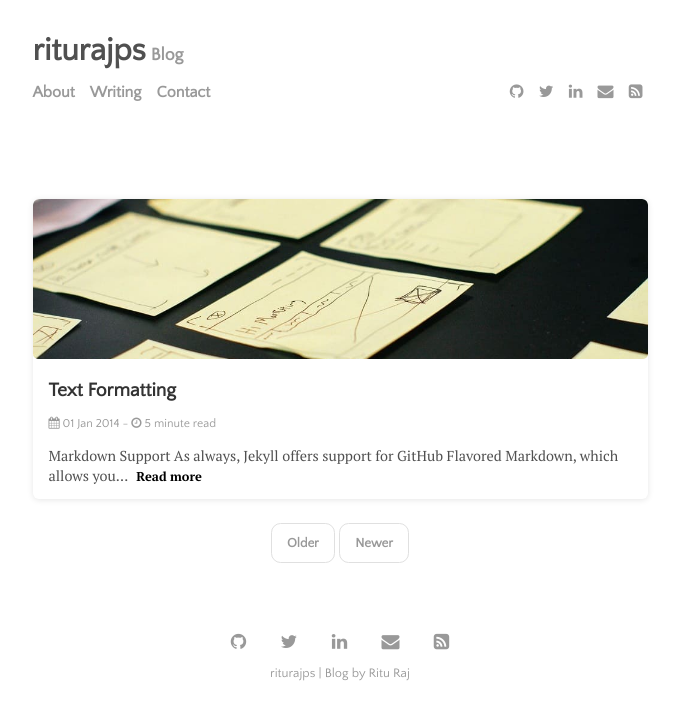
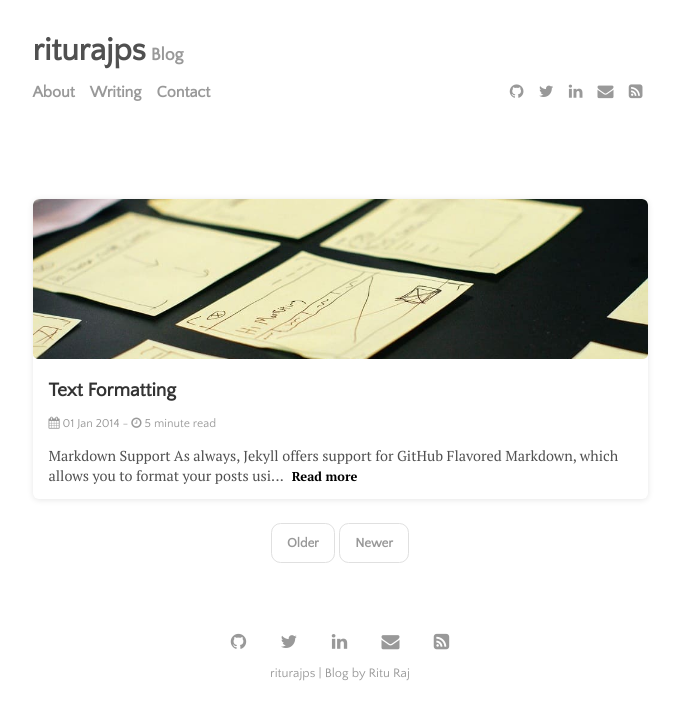
Before and after one commit to theriturajps/theriturajps.github.io, a Jekyll site: the page built from index.html, in a window 1280 px wide. Shown: the top 720 px of the page, without its empty margins (300-979 px from the left). Built offline with Jekyll 4.4.1, drawn with Linux system fonts in a browser that asks for light colours; the list of posts is cut into pages by our own code.

Commit message:
Increase post excerpt length for improved content visibility

```diff
--- a/_layouts/home.html
+++ b/_layouts/home.html
@@ -18,7 +18,7 @@ layout: default
           <i class="fa fa-calendar" aria-hidden="true"></i> {{ post.date | date_to_string }} - <i class="fa fa-clock-o" aria-hidden="true"></i> {% include read-time.html %}
         </div>
         <div class="post-excerpt">
-          {{ post.content | strip_html | truncate: 100 }} <a href="{{ site.github.url }}{{ post.url }}" class="read-more">Read more</a>
+          {{ post.content | strip_html | truncate: 125 }} <a href="{{ site.github.url }}{{ post.url }}" class="read-more">Read more</a>
         </div>
       </div>
     </div>
```
